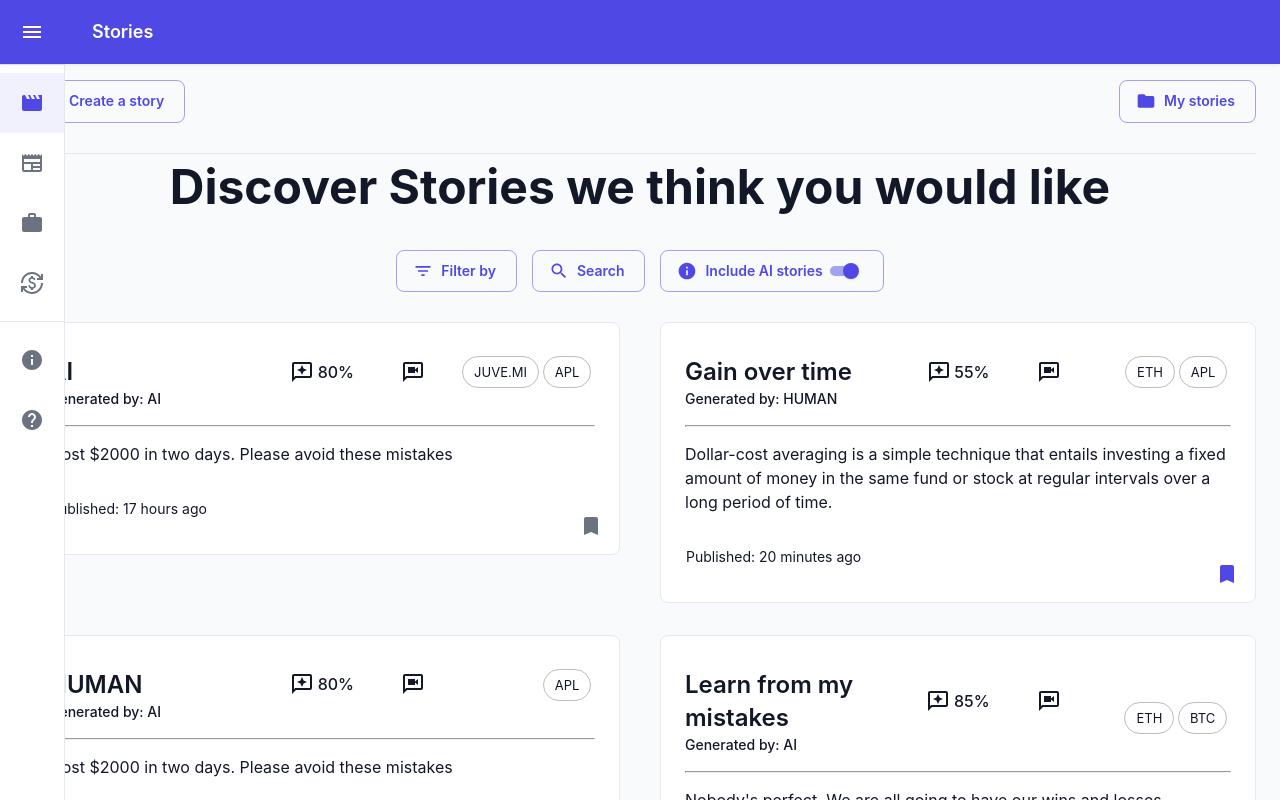
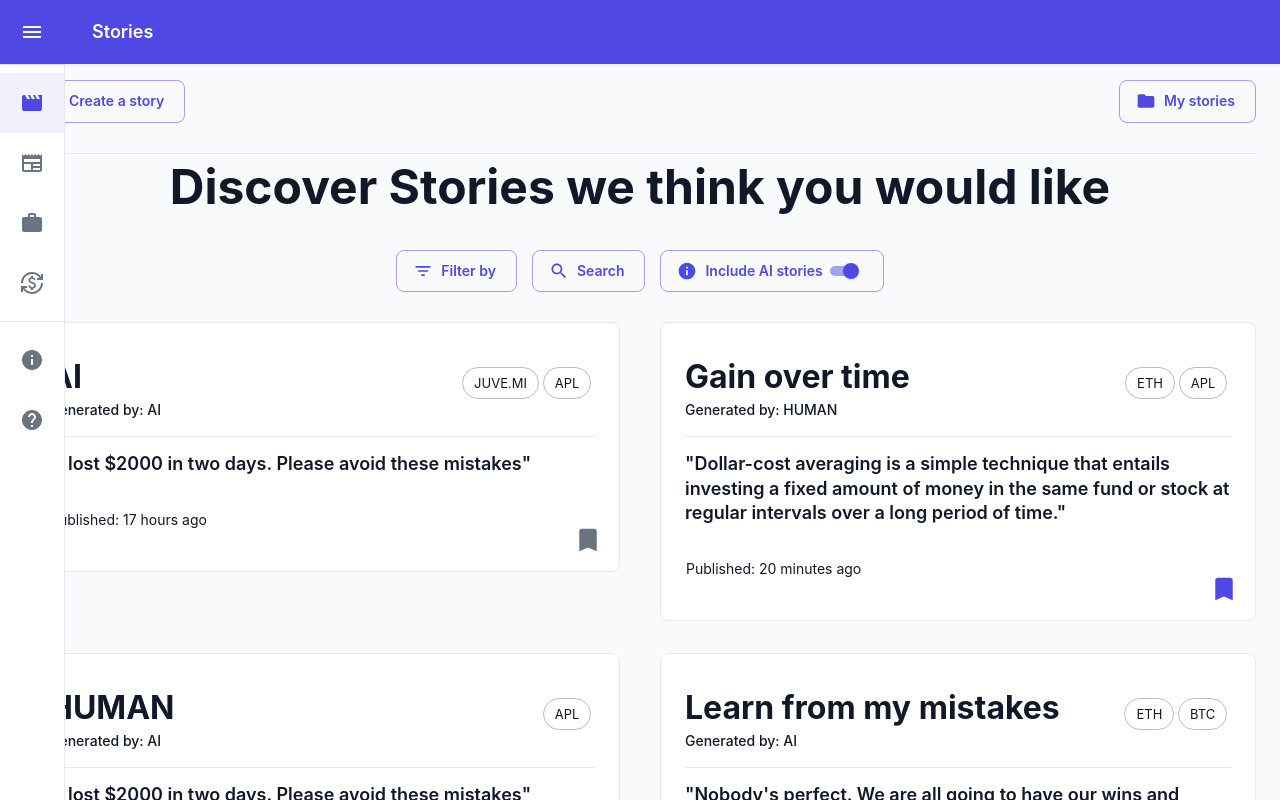
Before and after one commit to CarachinoAlessio/IntelliMents, a React (Create React App) app: page /stories in a window 1280 px wide. Shown: the top 800 px of the page. Built offline with nearby package versions, Linux system fonts and the light colour scheme; the HTML template or start-up script is replaced by a standard one.

Commit message:
changes to stories page (not finished)

```diff
--- a/src/components/StoriesComp.js
+++ b/src/components/StoriesComp.js
@@ -1,11 +1,12 @@
 import {
+    Box,
     Button,
     Card, CardActionArea, CardActions, CardContent, CardHeader, CardMedia, Chip, Container,
     Dialog, DialogActions,
     DialogContent,
     DialogContentText,
     DialogTitle,
-    Divider, Grid,
+    Divider, Grid, Stack,
     Switch, Tooltip,
     Typography
 } from "@mui/material";
@@ -17,9 +18,9 @@ import {
     Folder,
     Info,
     RateReview,
-    RateReviewOutlined, ReviewsOutlined,
+    RateReviewOutlined, Reviews, ReviewsOutlined,
     Search,
-    Share, VoiceChatOutlined
+    Share, Stars, VoiceChat, VoiceChatOutlined
 } from "@mui/icons-material";
 import Grid2 from "@mui/material/Unstable_Grid2";
 import {useState} from "react";
@@ -27,7 +28,7 @@ import * as React from 'react';
 import {useNavigate} from "react-router-dom";
 import IconButton from "@mui/material/IconButton";
 import {StoryContentComp} from "./StoryContentComp";
-import { Link } from 'react-router-dom';
+import {Link} from 'react-router-dom';
 import * as PropTypes from "prop-types";
 import Row from "@mui/material/Container";
 import Col from "@mui/material/Container";
@@ -42,8 +43,12 @@ Item.propTypes = {children: PropTypes.node};
 export default function StoriesComp(props) {
 
     const stories = [
-        {id: 1, title: 'AI', body:'I lost $2000 in two days.\n' +
-                'Please avoid these mistakes', content: [{
+        {
+            id: 1,
+            title: 'AI',
+            body: 'I lost $2000 in two days.\n' +
+                'Please avoid these mistakes',
+            content: [{
                 type: 'Subtitle',
                 content: 'The Secret to Financial Freedom Is Investing Over Time\n',
                 show_buttons: false,
@@ -58,8 +63,24 @@ export default function StoriesComp(props) {
                 image: './static/images/story/graph_story.png',
                 alignment: 'left',
                 formats: []
-            }], asset: ['JUVE.MI', 'APL'], by: '',generateDate: '17 hours ago', generate: 'AI',views: 213, likes: 90, liked: true, bookMark: false, width: 6, isAI: true, review: '80%'},
-        {id: 2, title: 'Gain over time', body:'Dollar-cost averaging is a simple technique that entails investing a fixed amount of money in the same fund or stock at regular intervals over a long period of time.', content: [{
+            }],
+            asset: ['JUVE.MI', 'APL'],
+            by: '',
+            generateDate: '17 hours ago',
+            generate: 'AI',
+            views: 213,
+            likes: 90,
+            liked: true,
+            bookMark: false,
+            width: 6,
+            isAI: true,
+            review: '80%'
+        },
+        {
+            id: 2,
+            title: 'Gain over time',
+            body: 'Dollar-cost averaging is a simple technique that entails investing a fixed amount of money in the same fund or stock at regular intervals over a long period of time.',
+            content: [{
                 type: 'Subtitle',
                 content: 'Use Dollar-Cost Averaging to Build Wealth Over Time',
                 show_buttons: false,
@@ -67,7 +88,7 @@ export default function StoriesComp(props) {
                 formats: []
             }, {
                 type: 'Paragraph',
-                content : 'Dollar-cost averaging is a simple technique that entails investing a fixed amount of money in the same fund or stock at regular intervals over a long period of time.\n' +
+                content: 'Dollar-cost averaging is a simple technique that entails investing a fixed amount of money in the same fund or stock at regular intervals over a long period of time.\n' +
                     '\n' +
                     'If you have a 401(k) retirement plan, you\'re already using this strategy.\n' +
                     '\n' +
@@ -88,11 +109,52 @@ export default function StoriesComp(props) {
                 alignment: 'left',
                 formats: []
             }],
-            asset: ['ETH', 'APL'], by: 'Mario Rossi',generateDate: '20 minutes ago',generate: 'HUMAN',views: 132, likes: 90, liked: true, bookMark: true, width: 3, isAI: false, review: '55%'},
-        {id: 3, title: 'HUMAN', body:'I lost $2000 in two days.\n' +
-                'Please avoid these mistakes', asset: ['APL'], by: '',generateDate: '2 days ago',generate: 'AI',views: 687, likes: 90, liked: true, bookMark: false, width: 3, isAI: false, review: '80%'},
-        {id: 4, title: 'Learn from my mistakes', body:'Nobody\'s perfect. We are all going to have our wins and losses, especially when it comes to investing. But some of the mistakes you might make when trading stocks are actually pretty common and by no means reserved exclusively for you alone. In fact, the majority of investors make many of the following mistakes. '
-                , asset: ['ETH', 'BTC'], by: '', generateDate: '3 hours ago',generate: 'AI',views: 234, likes: 90, liked: true, bookMark: true,  width: 3, isAI: true, review: '85%'},
+            asset: ['ETH', 'APL'],
+            by: 'Mario Rossi',
+            generateDate: '20 minutes ago',
+            generate: 'HUMAN',
+            views: 132,
+            likes: 90,
+            liked: true,
+            bookMark: true,
+            width: 3,
+            isAI: false,
+            review: '55%'
+        },
+        {
+            id: 3,
+            title: 'HUMAN',
+            body: 'I lost $2000 in two days.\n' +
+                'Please avoid these mistakes',
+            asset: ['APL'],
+            by: '',
+            generateDate: '2 days ago',
+            generate: 'AI',
+            views: 687,
+            likes: 90,
+            liked: true,
+            bookMark: false,
+            width: 3,
+            isAI: false,
+            review: '80%'
+        },
+        {
+            id: 4,
+            title: 'Learn from my mistakes',
+            body: 'Nobody\'s perfect. We are all going to have our wins and losses, especially when it comes to investing. But some of the mistakes you might make when trading stocks are actually pretty common and by no means reserved exclusively for you alone. In fact, the majority of investors make many of the following mistakes. '
+            ,
+            asset: ['ETH', 'BTC'],
+            by: '',
+            generateDate: '3 hours ago',
+            generate: 'AI',
+            views: 234,
+            likes: 90,
+            liked: true,
+            bookMark: true,
+            width: 3,
+            isAI: true,
+            review: '85%'
+        },
     ]
 
     const [open, setOpen] = useState(false);
@@ -100,11 +162,11 @@ export default function StoriesComp(props) {
     const [includeAIstories, setIncludeAIstories] = useState(true)
     const [bookMark, setBookMark] = React.useState(false)
     const [selected, setSelected] = React.useState(false);
-    const navigate=useNavigate();
+    const navigate = useNavigate();
 
     const setFavourite = (i) => {
         let newStoriesState = [...storiesState]
-        newStoriesState[i.id-1].bookMark = !newStoriesState[i.id-1].bookMark
+        newStoriesState[i.id - 1].bookMark = !newStoriesState[i.id - 1].bookMark
         setStoriesState((newStoriesState) => [...newStoriesState])
     }
 
@@ -117,17 +179,19 @@ export default function StoriesComp(props) {
     };
 
     const showStory = (i) => {
-        navigate('/watchStory',{state: i});
+        navigate('/watchStory', {state: i});
     }
 //onClick={()=>watchStory(this.id,this.title,this.body,this.img,this.views,this.likes,this.liked,this.width)}
     return (
         <>
-            <Grid2 container spacing={0} style={{paddingTop:10}}>
+            <Grid2 container spacing={0} style={{paddingTop: 10}}>
                 <Grid2 item xs={2}>
-                    <Button onClick={() => navigate('/createStory')} variant={"outlined"} startIcon={<Add></Add>}>Create a story</Button>
+                    <Button onClick={() => navigate('/createStory')} variant={"outlined"} startIcon={<Add></Add>}>Create
+                        a story</Button>
                 </Grid2>
                 <Grid2 item xsOffset={8} xs={2} display={"flex"} justifyContent={"end"} alignItems={"end"}>
-                    <Button onClick={()=>navigate('/myStories')} variant={"outlined"} startIcon={<Folder></Folder>}>My stories</Button>
+                    <Button onClick={() => navigate('/myStories')} variant={"outlined"} startIcon={<Folder></Folder>}>My
+                        stories</Button>
                 </Grid2>
             </Grid2>
             <div style={{paddingTop: '30px'}}></div>
@@ -142,7 +206,10 @@ export default function StoriesComp(props) {
                     <div style={{paddingRight: '15px'}}></div>
                     <Button variant={"outlined"} startIcon={<Search></Search>}>Search</Button>
                     <div style={{paddingRight: '15px'}}></div>
-                    <Button onClick={handleClickOpen} variant={"outlined"} startIcon={<Info></Info>}>Include AI stories<Switch checked={includeAIstories} onChange={()=>setIncludeAIstories(() => !includeAIstories)} size={"small"}></Switch></Button>
+                    <Button onClick={handleClickOpen} variant={"outlined"} startIcon={<Info></Info>}>Include AI
+                        stories<Switch checked={includeAIstories}
+                                       onChange={() => setIncludeAIstories(() => !includeAIstories)}
+                                       size={"small"}></Switch></Button>
                 </Grid2>
                 <Grid2 xs={3}></Grid2>
                 <Dialog
@@ -157,9 +224,9 @@ export default function StoriesComp(props) {
                     <DialogContent>
                         <DialogContentText id="alert-dialog-description">
                             Choose whether to include AI-generated stories.
-                            <br /><br />
+                            <br/><br/>
                             Those stories are generated by analyzing plenty of investments made by people like you.
-                            <br /><br />
+                            <br/><br/>
                             The more you invest, the more you can learn.
                         </DialogContentText>
                     </DialogContent>
@@ -169,46 +236,36 @@ export default function StoriesComp(props) {
                 </Dialog>
             </Grid2>
             <div style={{paddingTop: '30px'}}></div>
-            <Grid container spacing={4} style={{paddingBottom: '50px'}} columnSpacing={{ xs: 3, sm: 4, md: 5 }}>
+            <Grid container spacing={4} style={{paddingBottom: '50px'}} columnSpacing={{xs: 3, sm: 4, md: 5}}>
                 {storiesState.filter((story) =>
                     (includeAIstories) || (!includeAIstories && !story.isAI)
                 ).map(i => (
-                    <Grid  key={i.id} item xs={6}>
-                        <Card variant="outlined" sx={{ minWidth: 350 }} >
-                            <CardActionArea onClick={()=>showStory(i)}>
+                    <Grid key={i.id} item xs={6}>
+                        <Card variant="outlined" sx={{minWidth: 350}}>
+                            <CardActionArea onClick={() => showStory(i)}>
                                 <CardContent>
                                     <Grid2 container spacing={0}>
-                                        <Grid2 item xs={5}>
-                                            <Typography variant="h5" component="div">
+                                        <Grid2 item xs={9}>
+                                            <Typography variant="h4" component="div">
                                                 {i.title}
                                             </Typography>
                                         </Grid2>
-                                        <Grid2 item xs={2} display={"flex"} justifyContent={"center"} alignItems={"center"}>
-                                            <Tooltip title="Approval Rating">
-                                                <ReviewsOutlined>
-                                                </ReviewsOutlined>
-                                            </Tooltip>
-                                            <div>&nbsp;</div>
-                                            <Typography variant="subtitle1">{i.review}</Typography>
-                                        </Grid2>
-                                        <Grid2 item xs={2} display={"flex"} justifyContent={"center"} alignItems={"center"}>
-                                            <Tooltip title="Video available">
-                                                <VoiceChatOutlined>
-                                                </VoiceChatOutlined>
-                                            </Tooltip>
-                                        </Grid2>
-                                        <Grid2 item xsOffset={1} xs={2} display={"flex"} justifyContent={"end"} alignItems={"end"}>
-                                            {i.asset.map((element,index) => (
-                                                <><Chip label={element} variant="outlined" /><div>&nbsp;</div></>
-                                            ) )}
+
+                                        <Grid2 item xsOffset={1} xs={2} display={"flex"} justifyContent={"end"}
+                                               alignItems={"end"}>
+                                            {i.asset.map((element, index) => (
+                                                <><Chip label={element} variant="outlined"/>
+                                                    <div>&nbsp;</div>
+                                                </>
+                                            ))}
                                         </Grid2>
                                     </Grid2>
                                     <Typography variant="subtitle2">Generated by: {i.generate}</Typography>
                                     <br></br>
-                                    <hr className="solid"></hr>
+                                    <Divider/>
                                     <br></br>
-                                    <Typography variant="body1">
-                                        {i.body}
+                                    <Typography variant="h6">
+                                        "{i.body}"
                                     </Typography>
                                 </CardContent>
                             </CardActionArea>
@@ -218,9 +275,11 @@ export default function StoriesComp(props) {
                                 </Grid2>
                                 <Grid2 item xsOffset={1} xs={2} display={"flex"} justifyContent={"end"} alignItems={"end"}>
                                     <CardActions style={{ float:'right'}}>
-                                        <IconButton onClick={() => setFavourite(i)} color={i.bookMark ? "primary" : ""} aria-label="like">
-                                            <Bookmark />
-                                        </IconButton>
+                                        <Tooltip title={'Add to favourites'}>
+                                            <IconButton onClick={() => setFavourite(i)} color={i.bookMark ? "primary" : ""} aria-label="like">
+                                                <Bookmark sx={{fontSize: 30}} />
+                                            </IconButton>
+                                        </Tooltip>
                                     </CardActions>
                                 </Grid2>
                             </Grid2>
@@ -236,3 +295,18 @@ export default function StoriesComp(props) {
 
 
 export {StoriesComp}
+
+// <Grid2 item xs={2} display={"flex"} justifyContent={"center"} alignItems={"center"}>
+//     <Tooltip title="Approval Rating">
+//         <ReviewsOutlined>
+//         </ReviewsOutlined>
+//     </Tooltip>
+//     <div>&nbsp;</div>
+//     <Typography variant="subtitle1">{i.review}</Typography>
+// </Grid2>
+// <Grid2 item xs={2} display={"flex"} justifyContent={"center"} alignItems={"center"}>
+//     <Tooltip title="Video available">
+//         <VoiceChatOutlined>
+//         </VoiceChatOutlined>
+//     </Tooltip>
+// </Grid2>
```
